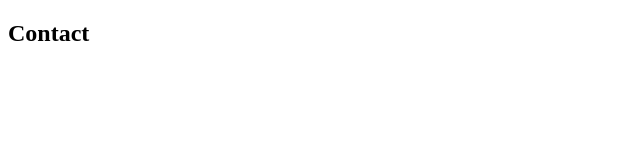
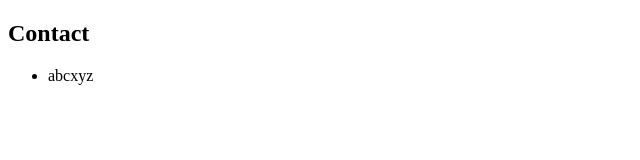
Before and after one commit to trinhphuongchi/urovo, a plain HTML site: page contact.html in a window 1280 px wide. Shown: the full height of the page, 0-640 px from the left. Drawn offline with Linux system fonts and the light colour scheme.

Commit message:
add file

```diff
--- a/contact.html
+++ b/contact.html
@@ -7,5 +7,12 @@
     </head>
     <body>
         <h2>Contact</h2>
+        <footer>
+            <div class="footer">
+                <ul>
+                    <li>abcxyz</li>
+                </ul>
+            </div>
+        </footer>
     </body>
 </html>
```
